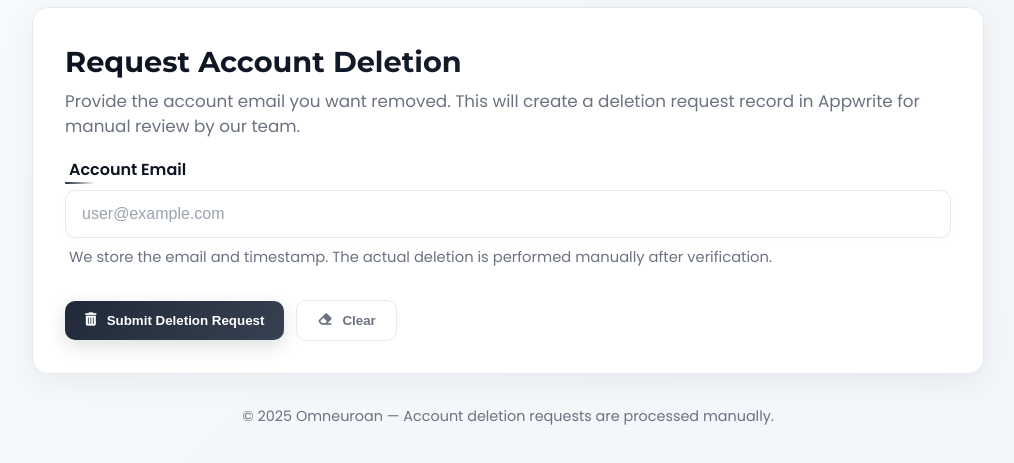
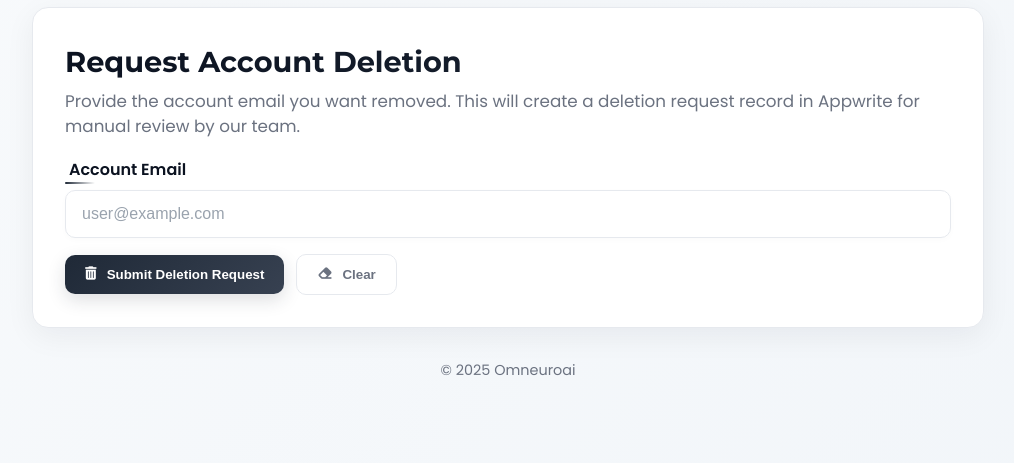
Before and after one commit to AliZaib365/delete-acoount, a website: page index.html in a window 1280 px wide. Shown: the part 119-582 px from the top of the page, without its empty margins (132-1146 px from the left). Drawn offline with Linux system fonts and the light colour scheme; a script that the page names is missing.

Commit message:
delete account

```diff
--- a/index.html
+++ b/index.html
@@ -454,10 +454,6 @@
                             <input id="email" name="email" type="email" placeholder="user@example.com" required
                                 autocomplete="email" />
                         </div>
-                        <div class="hint">We store the email and timestamp. The actual deletion is performed manually
-                            after verification.</div>
-                    </div>
-
                     <!-- Honeypot -->
                     <input type="text" id="hp_website" name="website" class="hp" tabindex="-1" autocomplete="off"
                         aria-hidden="true" />
@@ -477,7 +473,7 @@
             </section>
 
             <footer>
-                <p>&copy; 2025 Omneuroan — Account deletion requests are processed manually.</p>
+                <p>&copy; 2025 Omneuroai</p>
             </footer>
         </main>
     </div>
```
